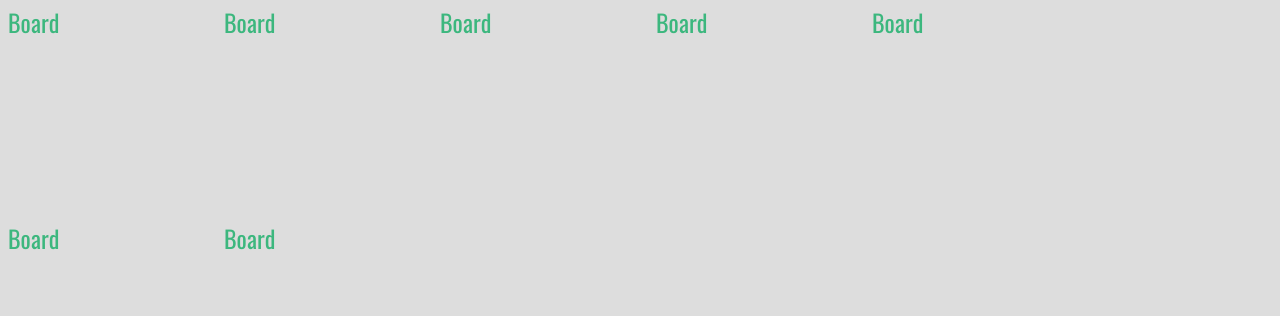
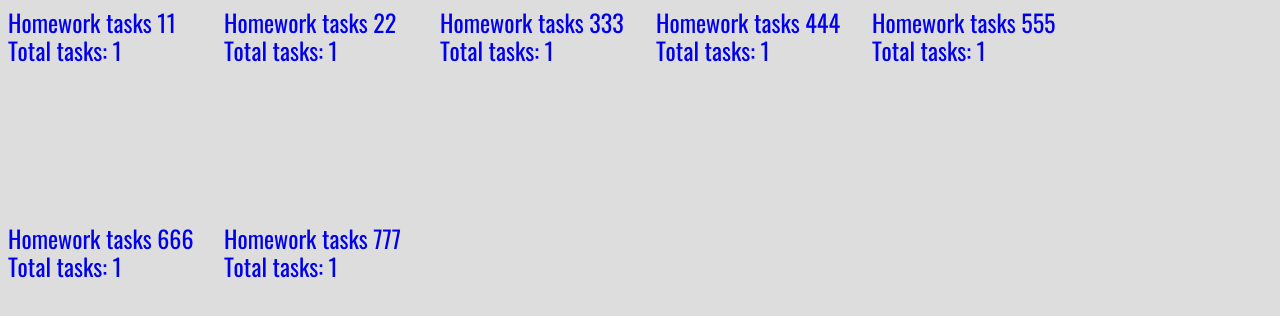
Before and after one commit to dino19981/RSS-project-management-app, a React (Create React App) app: page /boards in a window 1280 px wide. Shown: the top 316 px of the page. Built offline with nearby package versions, Linux system fonts and the light colour scheme.

Commit message:
feat: add task count to board component

```diff
--- a/src/components/Boards/Board.tsx/Board.tsx
+++ b/src/components/Boards/Board.tsx/Board.tsx
@@ -1,13 +1,35 @@
 import React from 'react';
+import { Link } from 'react-router-dom';
 import { TBoard } from '../../../models/board';
+import { TColumn } from '../../../models/column';
 
 type TProps = {
   board: TBoard;
 };
 
+function calculateTask(columns: TColumn[] | undefined) {
+  if (columns === undefined) return null;
+  let tasks = 0;
+  columns.map((col) => {
+    if (col.tasks) {
+      tasks += col.tasks.length;
+    }
+  });
+  return tasks;
+}
+
 function Board(props: TProps) {
   const { id, title, columns } = props.board;
-  return <div>Board</div>;
+  const taskCount = calculateTask(columns);
+
+  return (
+    <Link to={`/board/${id}`}>
+      <div className="board">
+        <div className="board_title">{title}</div>
+        {taskCount ? <div className="board_task-count">Total tasks: {taskCount}</div> : null}
+      </div>
+    </Link>
+  );
 }
 
 export default Board;
```
